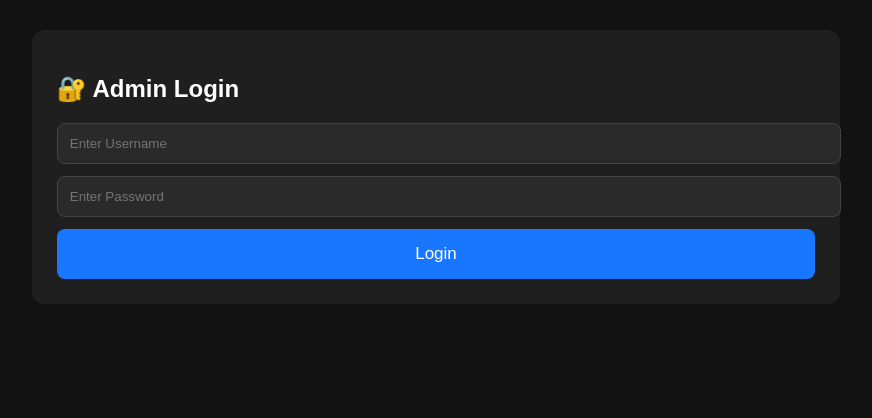
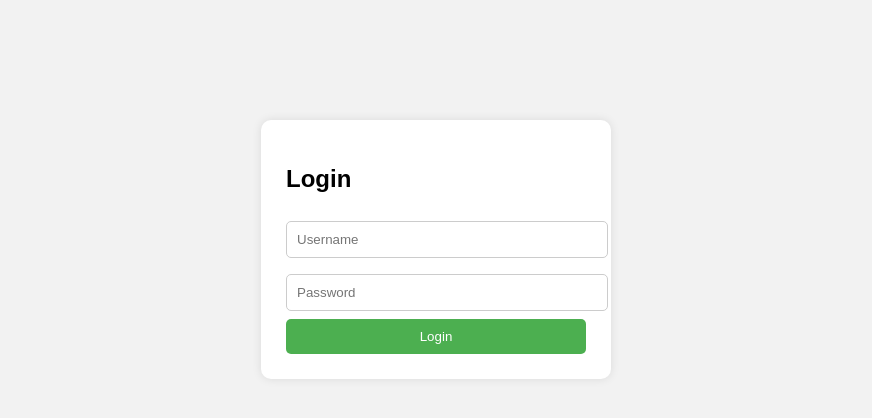
Before and after one commit to deepanshulodhi79-sudo/Deepanshu-s-, a Flask app: page /login in a window 1280 px wide. Shown: the top 418 px of the page, without its empty margins (204-1076 px from the left). Run offline with Flask 3, Linux system fonts and the light colour scheme.

Commit message:
Update login.html

```diff
--- a/templates/login.html
+++ b/templates/login.html
@@ -2,21 +2,38 @@
 <html>
 <head>
     <title>Login</title>
-    <link rel="stylesheet" href="/static/style.css">
+    <style>
+        body { background:#f2f2f2; font-family:Arial; }
+        .box {
+            width:300px; margin:auto; margin-top:120px;
+            background:white; padding:25px; border-radius:10px;
+            box-shadow:0 0 10px rgba(0,0,0,0.1);
+        }
+        input {
+            width:100%; padding:10px; margin:8px 0;
+            border:1px solid #ccc; border-radius:5px;
+        }
+        button {
+            width:100%; padding:10px; background:#4CAF50;
+            color:white; border:0; border-radius:5px; cursor:pointer;
+        }
+    </style>
 </head>
+<body>
 
-<body>
-<div class="container">
-    <h2>🔐 Admin Login</h2>
+<div class="box">
+    <h2>Login</h2>
+
     {% if message %}
-    <p style="color:red;">{{ message }}</p>
+    <p style="color:red;">{{message}}</p>
     {% endif %}
 
     <form method="POST">
-        <input type="text" name="username" placeholder="Enter Username" required>
-        <input type="password" name="password" placeholder="Enter Password" required>
-        <button type="submit">Login</button>
+        <input type="text" name="username" placeholder="Username" required>
+        <input type="password" name="password" placeholder="Password" required>
+        <button>Login</button>
     </form>
 </div>
+
 </body>
 </html>
```
